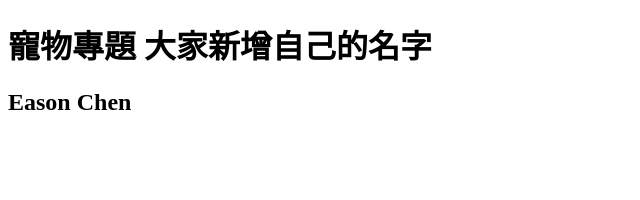
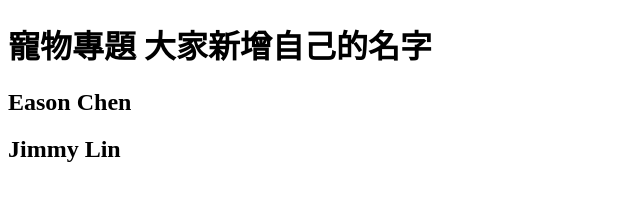
Before and after one commit to Orange1002/petstore, a plain HTML site: page index.html in a window 1280 px wide. Shown: the whole page, without its empty margins (0-640 px from the left). Drawn offline with Linux system fonts and the light colour scheme.

Commit message:
新增h2

```diff
--- a/index.html
+++ b/index.html
@@ -8,6 +8,6 @@
 <body>
     <h1>寵物專題   大家新增自己的名字</h1>
     <h2>Eason Chen</h2>
-
+    <h2>Jimmy Lin</h2>
 </body>
 </html>
```
